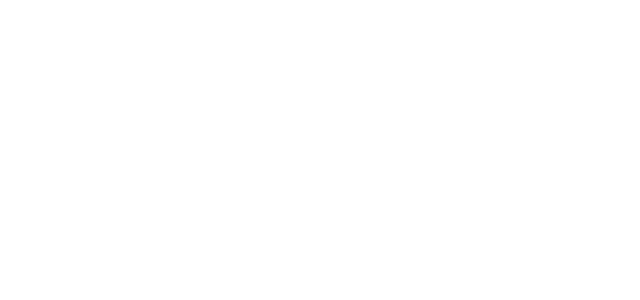
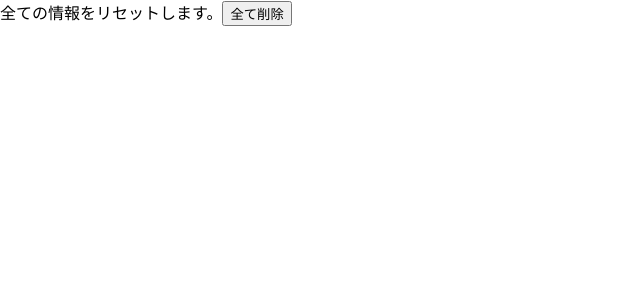
Before and after one commit to KoukiFurukawa/squat_squad, a React app in the folder squatSquad/: page /initialize in a window 1280 px wide. Before the commit this address had no page. Shown: the top 300 px of the page, without its empty margins (0-640 px from the left). Built offline with nearby package versions, Linux system fonts and the light colour scheme; the HTML template or start-up script is replaced by a standard one.

Commit message:
initialize

```diff
--- a/squatSquad/src/App.tsx
+++ b/squatSquad/src/App.tsx
@@ -9,6 +9,7 @@
 import ReadQR from './components/ReadQR/ReadQR';
 import Total from './components/Total/Total';
 import CounterButton from './components/CounterButton/CounterButton';
+import Initialize from './components/Initialize/Initialize';
 
 function App() {
   return (
@@ -20,6 +21,7 @@
         <Route path='/squat' element={<Squat />}></Route>
         <Route path='/result' element={<Result />}></Route>
         <Route path='/button' element={<CounterButton />}></Route>
+        <Route path='/initialize' element={<Initialize />} />
       </Routes>
     </BrowserRouter>
   );
--- /dev/null
+++ b/squatSquad/src/components/Initialize/Initialize.tsx
@@ -0,0 +1,26 @@
+import { error } from 'console'
+import React from 'react'
+
+function Initialize() {
+
+    const DESTROY_ALL = () => {
+        fetch("/destroy", {
+            method: "DELETE",
+        }).then(() => {
+            alert("アプリを初期化しました。")
+        }).catch(e => {
+            console.log(e);
+        })
+    }
+
+    return (
+        <div>
+            全ての情報をリセットします。
+            <button onClick={DESTROY_ALL}>
+                全て削除
+            </button>
+        </div>
+    )
+}
+
+export default Initialize
```
Also changed, not shown: 2 other files (tests, documents, lock files or other folders).
